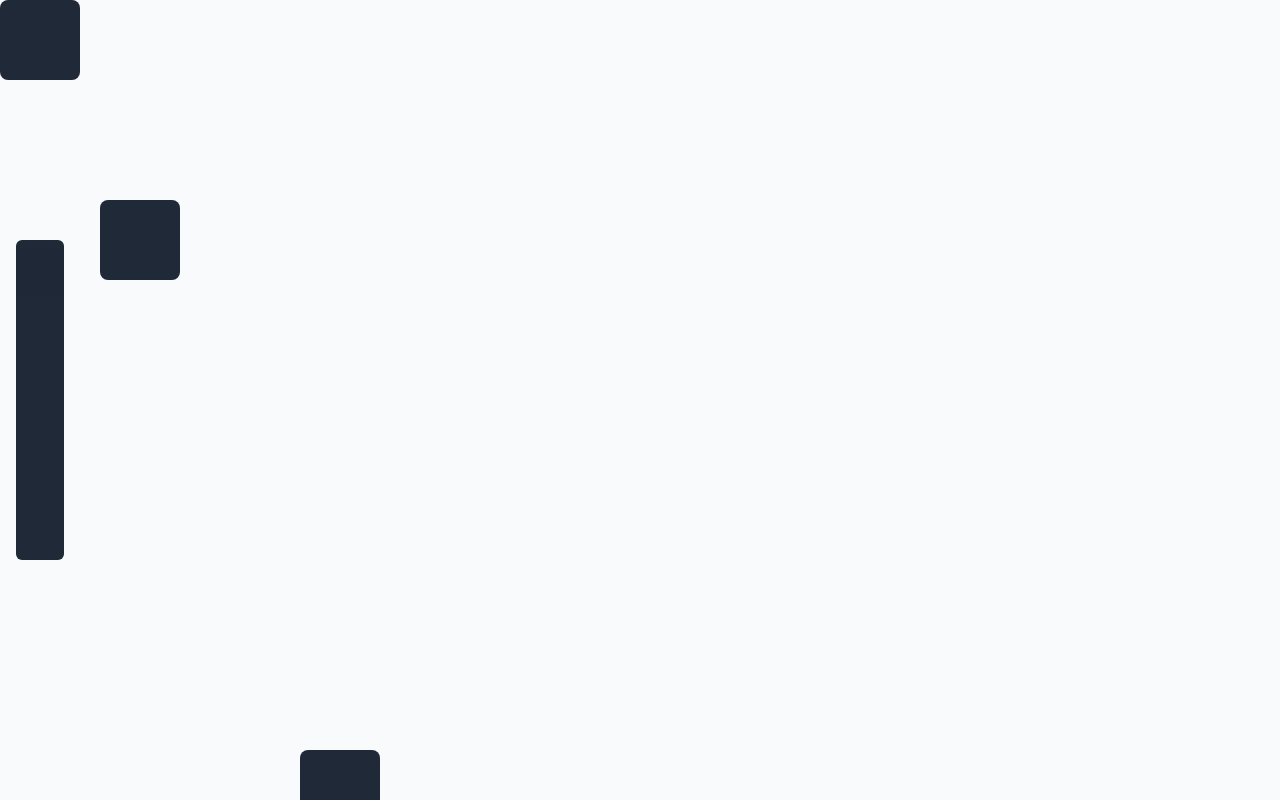
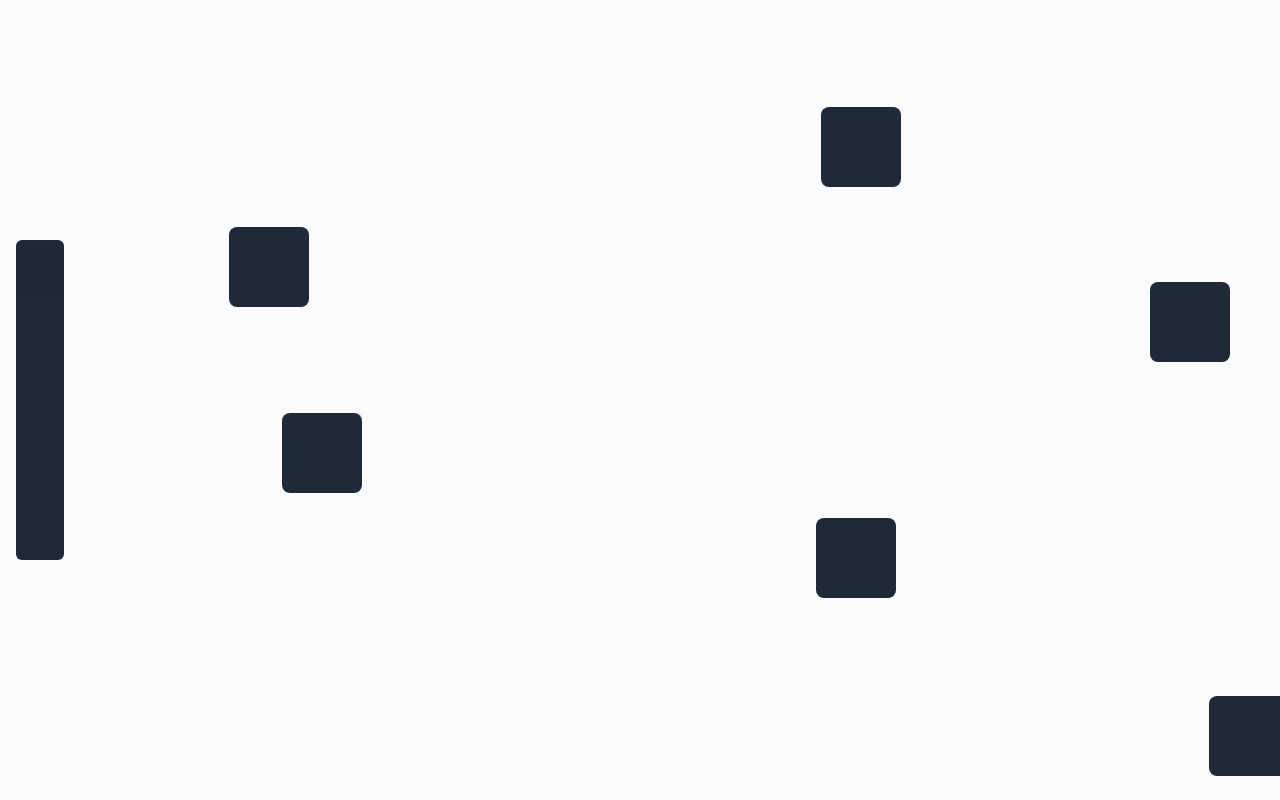
Before and after one commit to freddie-nelson/caaanvas, a Vue app: page /canvas in a window 1280 px wide. Built offline with nearby package versions, Linux system fonts and the light colour scheme.

Commit message:
only render visible objects

```diff
--- a/src/components/app/Canvas/CRenderer.vue
+++ b/src/components/app/Canvas/CRenderer.vue
@@ -50,20 +50,48 @@ export default defineComponent({
       stopMouse = temp.stopMouse;
     });
 
-    const objects = reactive([
-      { x: 0, y: 0 },
-      { x: 100, y: 200 },
-      { x: -400, y: -500 },
-      { x: 1000, y: 1200 },
-      { x: 300, y: 750 },
-    ]);
+    const allObjects: { x: number; y: number }[] = [];
+
+    for (let i = 0; i < 100; i++) {
+      allObjects.push({
+        x: Math.floor(Math.random() * 4000) - 2000,
+        y: Math.floor(Math.random() * 4000) - 2000,
+      });
+    }
+
+    let objects = reactive<{ x: number; y: number }[]>([]);
+
+    const findObjectsToRender = () => {
+      objects.length = 0;
+      allObjects.forEach((o) => {
+        if (
+          o.x > boundaries.left - 1000 &&
+          o.x < boundaries.right + 1000 &&
+          o.y > boundaries.top - 1000 &&
+          o.y < boundaries.bottom + 1000
+        ) {
+          objects.push({ x: o.x - boundaries.left, y: o.y - boundaries.top });
+        }
+      });
+    };
+
+    onMounted(() => findObjectsToRender());
+
+    const boundaries = reactive({
+      left: 0,
+      right: window.innerWidth,
+      top: 0,
+      bottom: window.innerHeight,
+    });
 
     watchEffect(() => {
       if (dragging.value) {
-        objects.forEach((object) => {
-          object.x += diffX.value;
-          object.y += diffY.value;
-        });
+        boundaries.left -= diffX.value;
+        boundaries.right = boundaries.left + window.innerWidth;
+        boundaries.top -= diffY.value;
+        boundaries.bottom = boundaries.top + window.innerHeight;
+
+        findObjectsToRender();
       }
     });
 
@@ -72,6 +100,7 @@ export default defineComponent({
       mouse,
       dragging,
       objects,
+      boundaries,
     };
   },
 });
```
